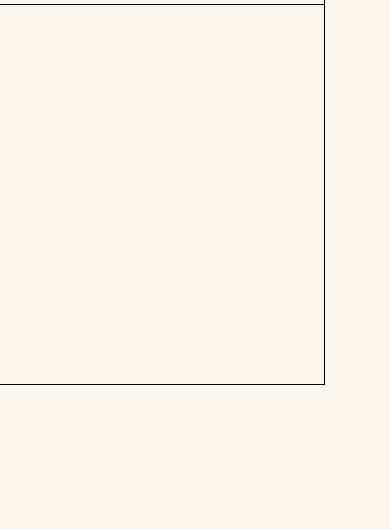
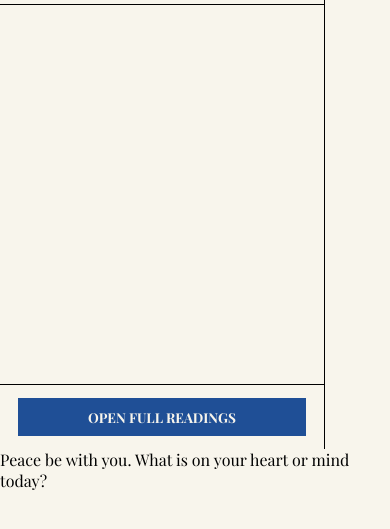
Before and after one commit to davearcillas29/come-home, a plain HTML site: page index.html in a window 390 px wide. Shown: the part 165-694 px from the top of the page. Drawn offline with nearby package versions, Linux system fonts and the light colour scheme; a web font is replaced by a local one.

Commit message:
added the missing open full reading button with css(including the color on dark theme), still missing the whole css on the chat section and the units use isn't responsive, and we also lack responsiveness

```diff
--- /dev/null
+++ b/assets/css/full-readings-button.css
@@ -0,0 +1,8 @@
+.full-readings-btn{
+    text-decoration: none;
+    color: var(--color-white);
+    font-size: 0.85rem;
+    font-weight: bold;
+    padding: 10px 70px;
+    background-color: var(--reading-btn-bg);
+}
--- /dev/null
+++ b/assets/css/full-readings-container.css
@@ -0,0 +1,10 @@
+.open-full-reading{
+    height: 64px;
+    width: 325px;
+    border-right: 1px solid var(--border-color);
+    padding: 10px;
+    display: flex;
+    flex-direction: row;
+    justify-content: center;
+    align-items: center;
+}
--- a/assets/css/main.css
+++ b/assets/css/main.css
@@ -3,6 +3,8 @@
 @import 'reading-header.css';
 @import 'reading-content.css';
 @import 'readings-section.css';
+@import 'full-readings-container.css';
+@import 'full-readings-button.css';
 
 /* Universal Reset */
 * {
--- a/assets/css/variables.css
+++ b/assets/css/variables.css
@@ -5,19 +5,25 @@
 
     /* Base Palette Defaults (Light) */
     --bg-primary: #F8F5EC;
+    --bg-secondary: #F0EAD6;
     --text-primary: #000000;
     --border-color: #000000;
     --card-bg: #E7E3D4;
+    --reading-btn-bg: #1F4F96;
 
     /* Brand Accent Colors */
     --color-olive-green: #6B7A45;
     --color-dark-grey: #7A7060;
+    --color-white: #F8F5EC;
+
 }
 
 /* Dark Theme State Overrides */
 body.dark-theme {
     --bg-primary: #22252E;
+    --bg-secondary: #1A1C22;
     --text-primary: #FFFFFF;
     --border-color: #FFFFFF;
     --card-bg: #22252E;
+    --reading-btn-bg: #3A6BBF;
 }
--- a/index.html
+++ b/index.html
@@ -81,6 +81,21 @@
                     <div class="holy-gospel"></div>
                 </div>
             </section>
+
+            <!-- Open Full Readings -->
+            <div class="open-full-reading">
+                <a href="https://www.vaticannews.va/en/word-of-the-day.html" class="full-readings-btn">OPEN FULL READINGS</a>
+            </div>
+
+            <!-- Chat Section -->
+            <section class="chat-section" aria-label="AI chat section">
+                <!-- Whole Chat Section -->
+                <div class="chat-messages" id="chat-messages" role="log" aria-live="polite">
+                    <div class="message ai-message">
+                        <p>Peace be with you. What is on your heart or mind today?</p>
+                    </div>
+                </div>
+            </section>
         </main>
     </body>
 </html>
```
Also changed, not shown: assets/css/responsiveness.css (added).
